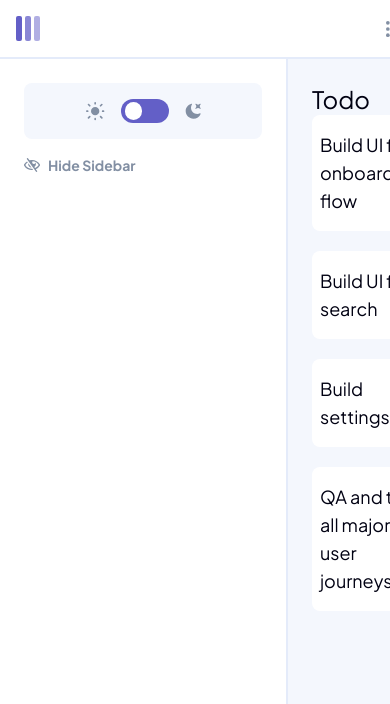
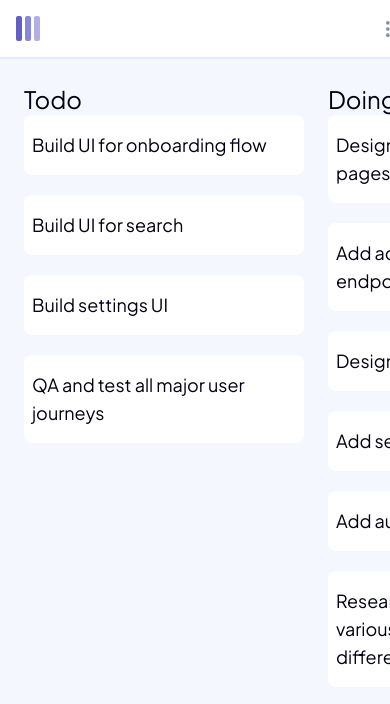
Before and after one commit to drosbros/kanban-task-management-app, a Next.js app in the folder client/: page / in a window 390 px wide. Shown: the top 704 px of the page. Built offline with nearby package versions, Linux system fonts and the light colour scheme.

Commit message:
feature: add responsiveness

```diff
--- a/client/src/app/Main.tsx
+++ b/client/src/app/Main.tsx
@@ -20,8 +20,8 @@ function Main({ boards }: Props) {
     >
       <div
         className={cn('p-6 z-10 relative h-full transition-[left]', {
-          'left-[18rem]': isOpen,
-          'left-0': !isOpen,
+          'lg:left-[18rem]': isOpen,
+          'lg:left-0': !isOpen,
         })}
       >
         <View boards={boards} />
--- a/client/src/components/board/BoardTask.tsx
+++ b/client/src/components/board/BoardTask.tsx
@@ -8,7 +8,7 @@ function BoardTask({ task }: Props) {
   return (
     <div
       prevent-drag-scroll
-      className='bg-white dark:bg-gray-dark rounded-lg py-4 px-2 prevent-drag-scroll cursor-default'
+      className='bg-white dark:bg-gray-dark rounded-lg py-4 px-2 prevent-drag-scroll cursor-default min-w-[280px]'
     >
       <h3>{task.title}</h3>
     </div>
--- a/client/src/components/header/Header.tsx
+++ b/client/src/components/header/Header.tsx
@@ -4,13 +4,13 @@ function Header() {
   return (
     <header className='z-30 bg-white dark:bg-gray-dark border-b-2 border-lines-light dark:border-lines-dark flex justify-between items-center'>
       <div>
-        <div className='hidden md:block'>
+        <div className='hidden lg:block'>
           <div className='p-4'>
             <Image data-hide-on-theme='dark' src='/brand/logo-dark.svg' alt='kanban logo' width={153} height={26} />
             <Image data-hide-on-theme='light' src='/brand/logo-light.svg' alt='kanban logo' width={153} height={26} />
           </div>
         </div>
-        <div className='md:hidden p-4'>
+        <div className='lg:hidden p-4'>
           <Image src={'/brand/logo-mobile.svg'} alt='kanban logo' width={24} height={25} />
         </div>
       </div>
--- a/client/src/components/sidebar/Sidebar.tsx
+++ b/client/src/components/sidebar/Sidebar.tsx
@@ -17,7 +17,7 @@ const Sidebar = forwardRef<HTMLDivElement, Props>(function Sidebar({ className,
       <div
         ref={ref}
         className={cn(
-          'h-full border-r-2 border-lines-light dark:border-lines-dark bg-white dark:bg-gray-dark cursor-default',
+          'hidden lg:block h-full border-r-2 border-lines-light dark:border-lines-dark bg-white dark:bg-gray-dark cursor-default',
           {
             '-translate-x-full': !isOpen,
             'translate-x-0': isOpen,
```
